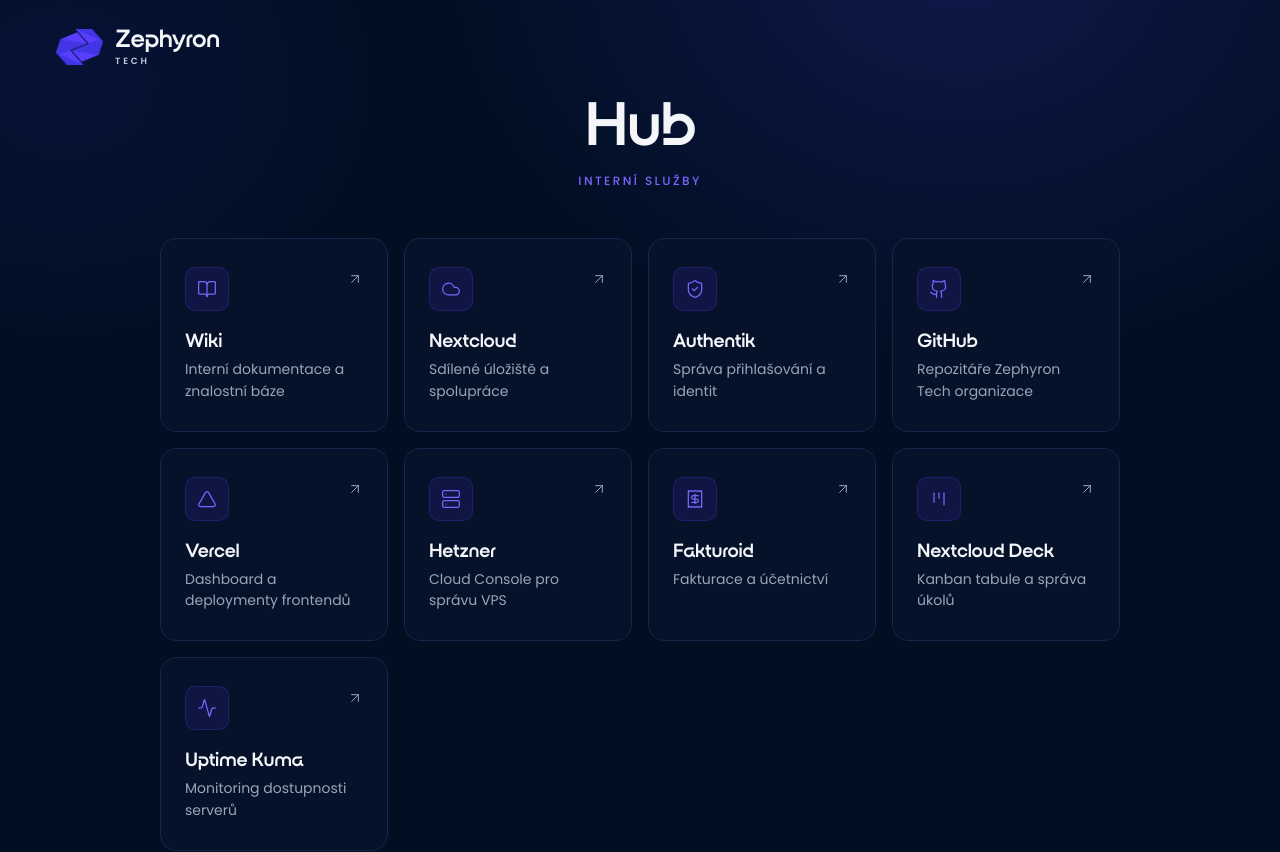
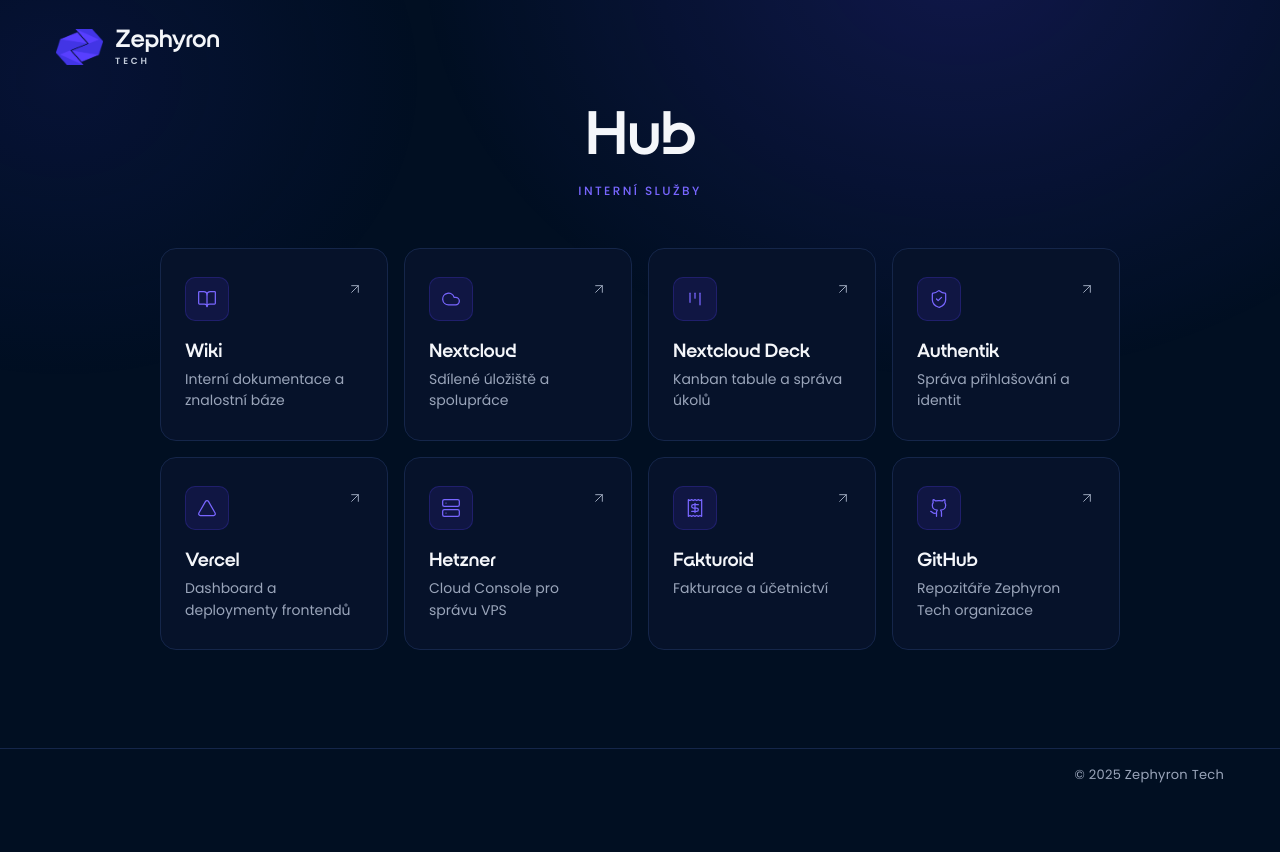
Before and after one commit to Zephyron-Tech/zephyron-hub, a Next.js app: page / in a window 1280 px wide. Shown: the top 852 px of the page. After the commit the page ends 800 px from the top, so only its background shows below. Built offline with nearby package versions, Linux system fonts and the light colour scheme; no server answers.

Commit message:
tabs reorganize

```diff
--- a/src/app/page.tsx
+++ b/src/app/page.tsx
@@ -19,17 +19,17 @@
     delay: "rise-4",
   },
   {
+    icon: Kanban,
+    name: "Nextcloud Deck",
+    description: "Kanban tabule a správa úkolů",
+    href: "https://cloud.zephyron.tech/apps/deck/",
+    delay: "rise-5",
+  },
+  {
     icon: ShieldCheck,
     name: "Authentik",
     description: "Správa přihlašování a identit",
     href: "https://auth.zephyron.tech",
-    delay: "rise-5",
-  },
-  {
-    icon: Github,
-    name: "GitHub",
-    description: "Repozitáře Zephyron Tech organizace",
-    href: "https://github.com/zephyron-tech",
     delay: "rise-3",
   },
   {
@@ -54,19 +54,19 @@
     delay: "rise-3",
   },
   {
-    icon: Kanban,
-    name: "Nextcloud Deck",
-    description: "Kanban tabule a správa úkolů",
-    href: "https://cloud.zephyron.tech/apps/deck/",
+    icon: Github,
+    name: "GitHub",
+    description: "Repozitáře Zephyron Tech organizace",
+    href: "https://github.com/zephyron-tech",
     delay: "rise-4",
   },
-  {
-    icon: Activity,
-    name: "Uptime Kuma",
-    description: "Monitoring dostupnosti serverů",
-    href: "https://status.zephyron.tech/",
-    delay: "rise-5",
-  },
+  // {
+  //   icon: Activity,
+  //   name: "Uptime Kuma",
+  //   description: "Monitoring dostupnosti serverů",
+  //   href: "https://status.zephyron.tech/",
+  //   delay: "rise-5",
+  // },
 ];
 
 export default function HubPage() {
```
